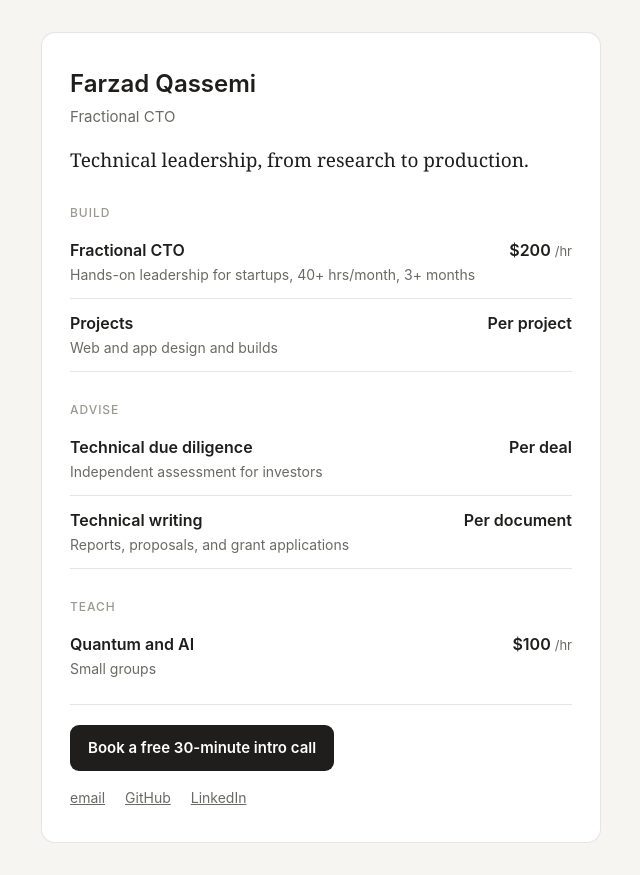
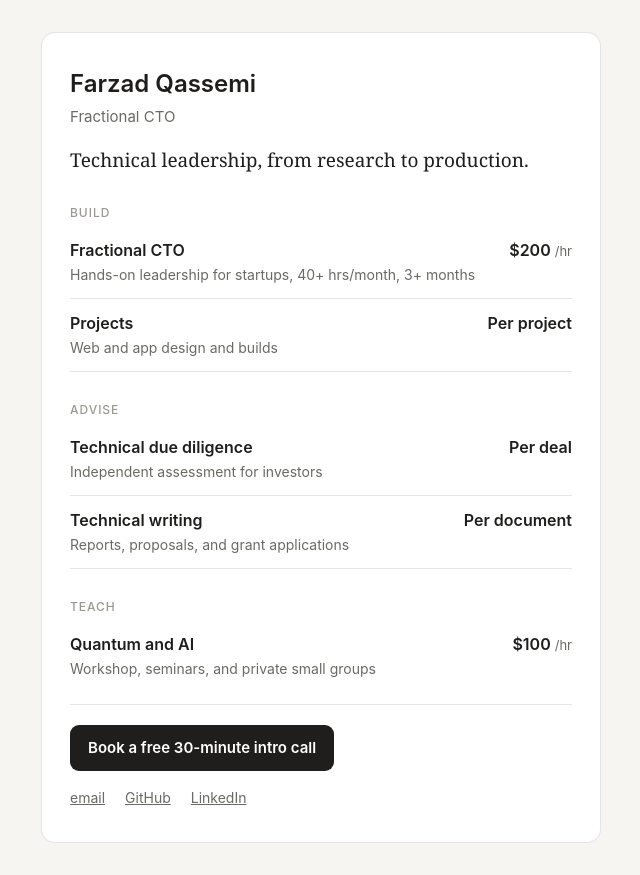
Before and after one commit to fqassemi/fqassemi.github.io, a plain HTML site: page rates/index.html in a window 1280 px wide. Shown: the whole page, without its empty margins (319-959 px from the left). Drawn offline with Linux system fonts and the light colour scheme.

Commit message:
Update index.html
updating the Teach section

```diff
--- a/rates/index.html
+++ b/rates/index.html
@@ -72,7 +72,7 @@
 
   <h2>Teach</h2>
   <div class="row">
-    <div><p class="name">Quantum and AI</p><p class="desc">Small groups</p></div>
+    <div><p class="name">Quantum and AI</p><p class="desc">Workshop, seminars, and private small groups</p></div>
     <p class="price">$100 <small>/hr</small></p>
   </div>
 
```
